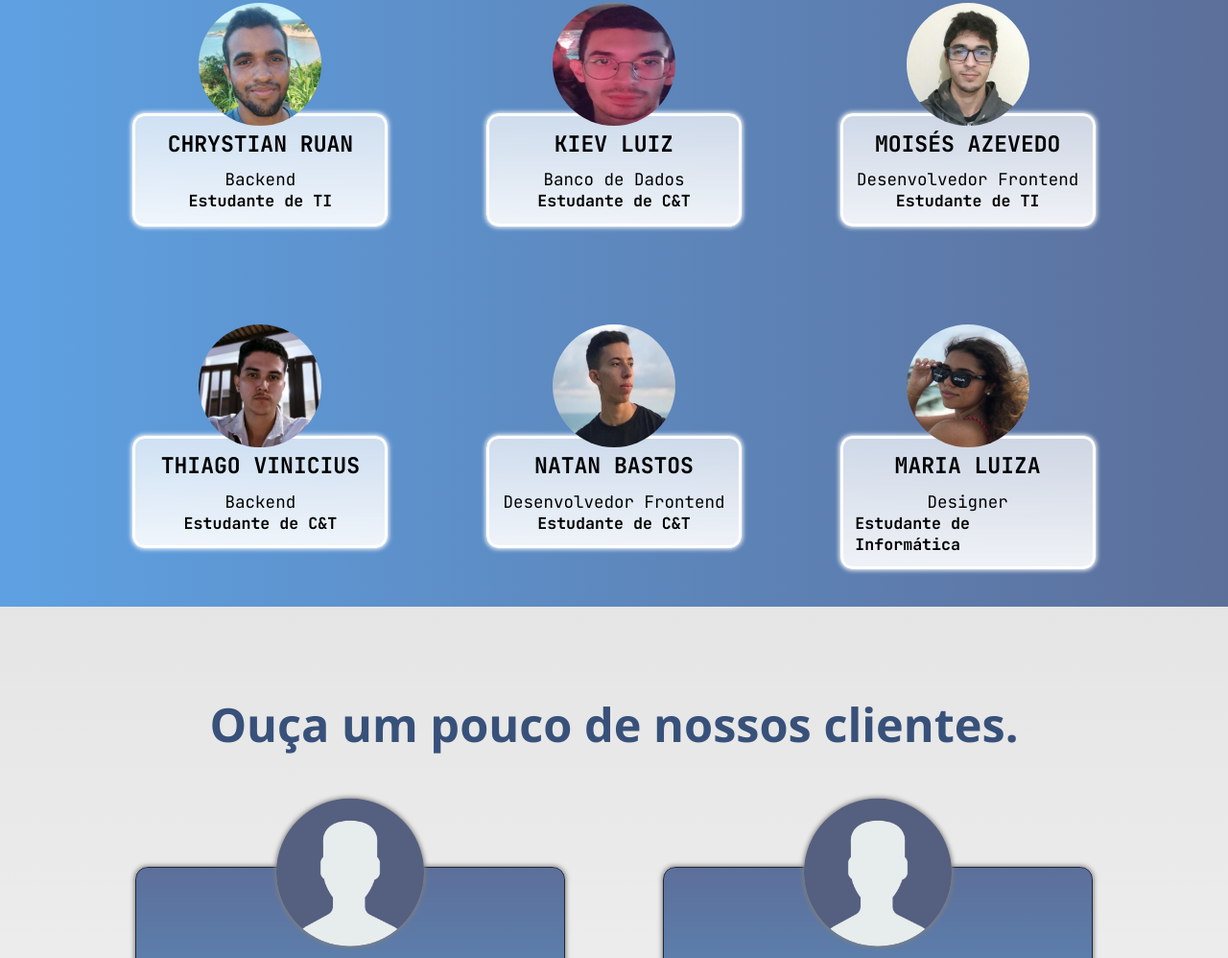
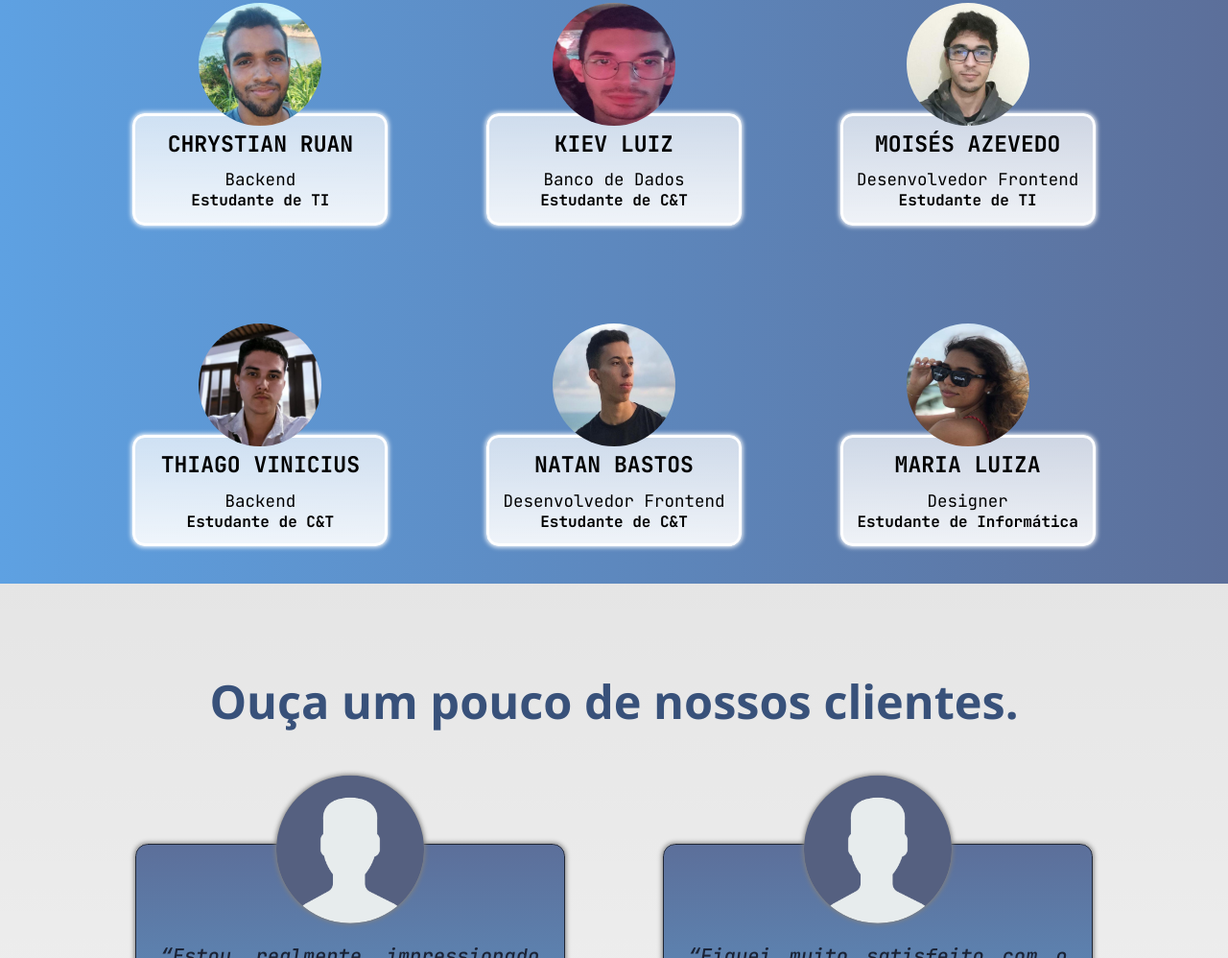
Before and after one commit to natanmorais23/LandingPage-MindTech, a plain HTML site: page index.html in a window 1280 px wide. Shown: the part 1924-2922 px from the top of the page at 96% size. Drawn offline with nearby package versions, Linux system fonts and the light colour scheme; a web font is replaced by a local one.

Commit message:
resolving a font size bug

```diff
--- a/index.css
+++ b/index.css
@@ -855,7 +855,7 @@ nav{
 }
 
 .card h6{
-    font-size: 1.3vw;
+    font-size: 1.25vw;
 }
 
 /* About us - Responsividade */
```
